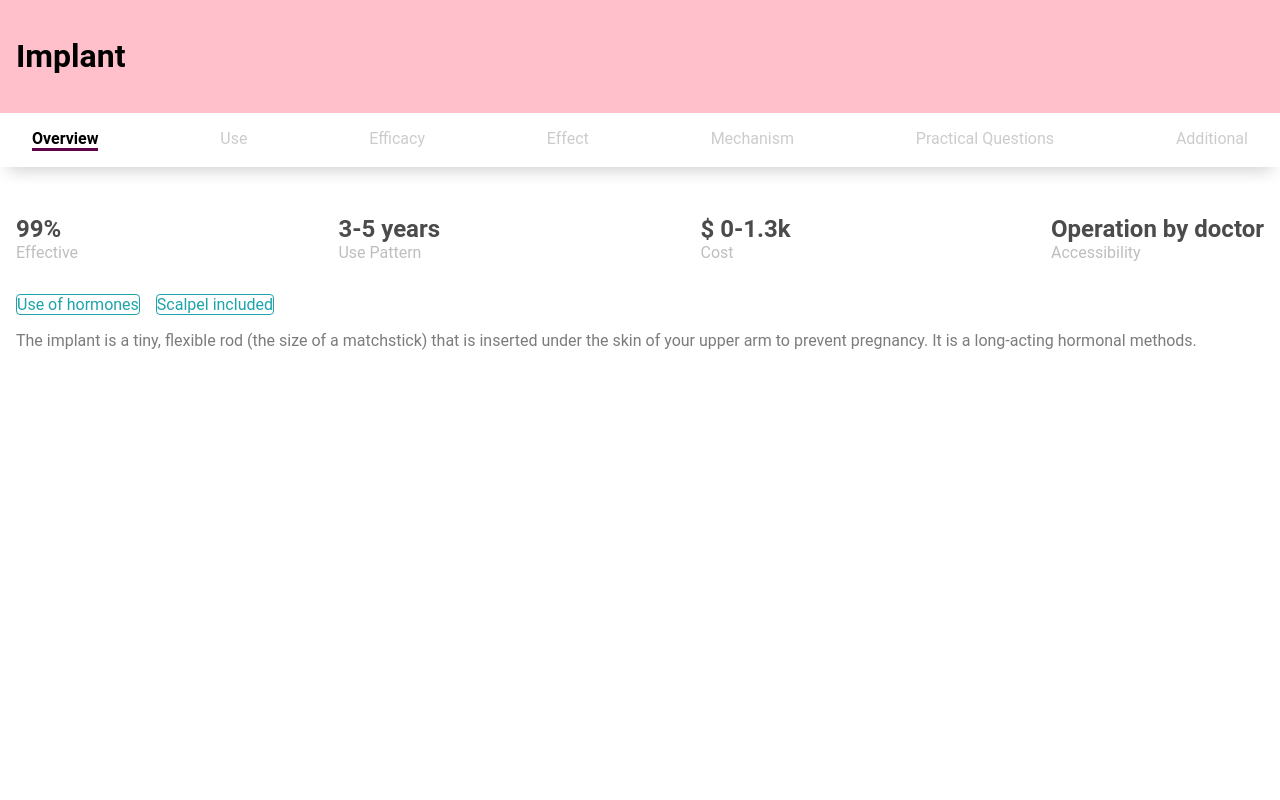
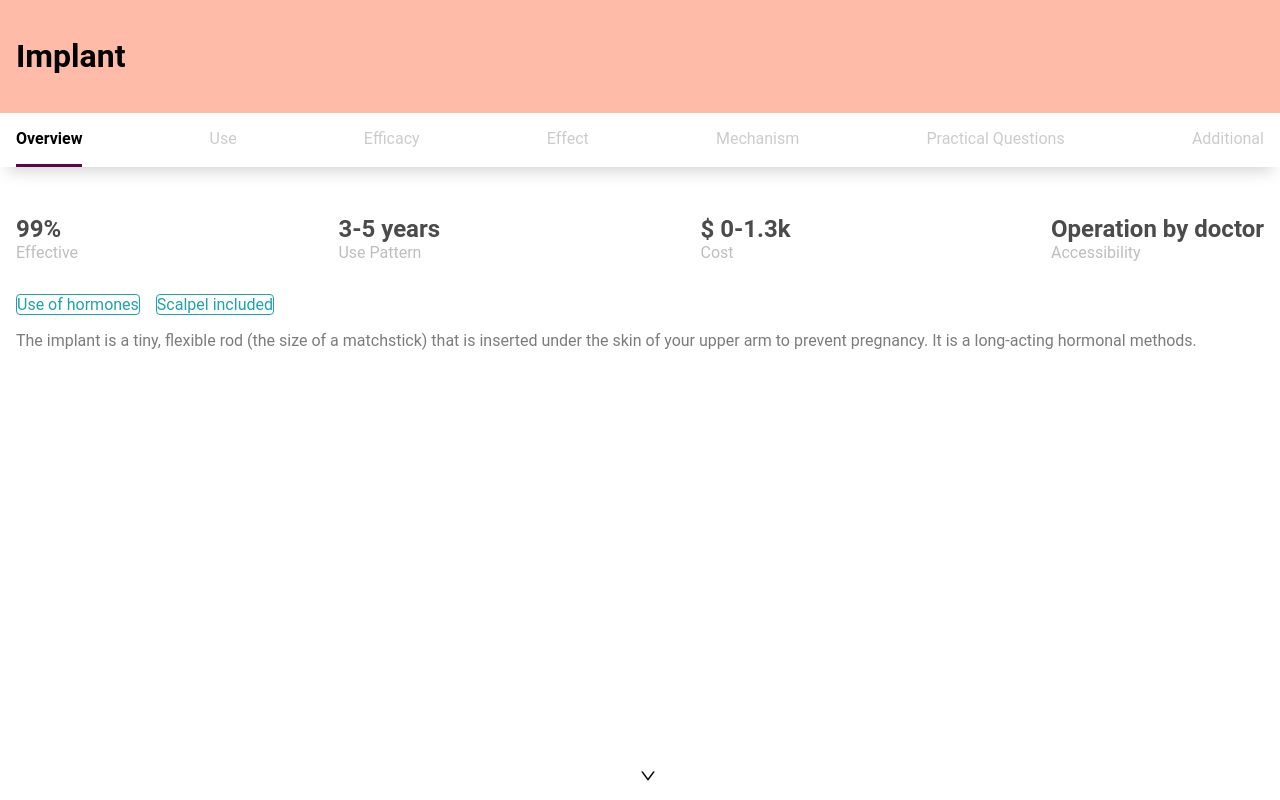
Before and after one commit to sandboxnu/knowyouroptions, a Next.js app in the folder frontend/: page /implant in a window 1280 px wide. Built offline with nearby package versions, Linux system fonts and the light colour scheme; a web font is replaced by a local one.

Commit message:
got rid of some console errors, added double error

```diff
--- a/frontend/components/PillRow.tsx
+++ b/frontend/components/PillRow.tsx
@@ -11,14 +11,16 @@ const PillRow = ({
   className,
   pillTitles,
 }: {
-  className?: string,
-  pillTitles: string[],
-}): ReactElement  => {
+  className?: string;
+  pillTitles: string[];
+}): ReactElement => {
   return (
     <PillContainer className={className}>
-      {pillTitles.map((title: string): ReactElement =>
-        <Pill>{title}</Pill>)
-      }
+      {pillTitles.map(
+        (title: string): ReactElement => (
+          <Pill key={title}>{title}</Pill>
+        ),
+      )}
     </PillContainer>
   );
 };
--- a/frontend/templates/TabBar.tsx
+++ b/frontend/templates/TabBar.tsx
@@ -7,6 +7,7 @@ const HighlightedTab = styled.div`
   border-style: solid;
   font-weight: bold;
   margin: 0 1rem;
+  padding: 1rem 0;
   white-space: nowrap;
 `;
 
@@ -17,13 +18,13 @@ const Row = styled.div`
   flex-wrap: nowrap;
   justify-content: space-between;
   overflow-y: hidden;
-  padding: 1rem;
   wrap: no-wrap;
 `;
 
 const Tab = styled.div`
   margin: 0 1rem;
   opacity: 0.2;
+  padding: 1rem 0;
   white-space: nowrap;
 `;
 
@@ -39,8 +40,12 @@ const TabBar = ({
   return (
     <Row>
       {tabs.map((tab: string, index: number) => {
-        const highlightedTab = <HighlightedTab>{tab}</HighlightedTab>;
-        const regularTab = <Tab onClick={() => setTabIndex(index)}>{tab}</Tab>;
+        const highlightedTab = <HighlightedTab key={tab}>{tab}</HighlightedTab>;
+        const regularTab = (
+          <Tab key={tab} onClick={() => setTabIndex(index)}>
+            {tab}
+          </Tab>
+        );
         return index === tabIndex ? highlightedTab : regularTab;
       })}
     </Row>
--- a/frontend/templates/contraceptives/index.tsx
+++ b/frontend/templates/contraceptives/index.tsx
@@ -6,14 +6,21 @@ import Mechanism, { MechanismProps } from './tabs/Mechanism';
 import PracticalQuestions, { PracticalProps } from './tabs/PracticalQuestions';
 import AdditionalInfo, { AdditionalProps } from './tabs/AdditionalInfo';
 import styled from 'styled-components';
+import DownOutlined from '@ant-design/icons/DownOutlined';
 
 // styled
 const Container = styled.div`
   padding: 1rem;
 `;
 
+const DownArrow = styled(DownOutlined)`
+  position: absolute;
+  bottom: 1rem;
+  left: 50%;
+`;
+
 const Header = styled(Container)`
-  background-color: pink;
+  background-color: #febba8;
 `;
 
 // components
@@ -22,9 +29,9 @@ export declare interface ContraceptivesProps {
   overviewProps: OverviewProps;
   mechanismProps: MechanismProps;
   practicalProps: PracticalProps;
-  useProps: UseProps,
+  useProps: UseProps;
   additionalProps: AdditionalProps;
-};
+}
 
 const Contraceptives = ({
   title,
@@ -60,9 +67,10 @@ const Contraceptives = ({
         <h1>{title}</h1>
       </Header>
       <TabBar tabs={tabs} tabIndex={tabIndex} setTabIndex={setTabIndex} />
-      <Container>
-        {tabComponents[tabIndex]}
-      </Container>
+      <Container>{tabComponents[tabIndex]}</Container>
+      {tabIndex < tabs.length - 1 && (
+        <DownArrow onClick={() => setTabIndex(tabIndex + 1)} />
+      )}
     </>
   );
 };
--- a/frontend/templates/contraceptives/tabs/AdditionalInfo.tsx
+++ b/frontend/templates/contraceptives/tabs/AdditionalInfo.tsx
@@ -43,10 +43,10 @@ const AdditionalInfo = ({ info }: AdditionalProps) => {
         <StyledH2>Things to notice about this method:</StyledH2>
         {info.map((section: Array<string>) => {
           return (
-            <>
+            <div key={section[0]}>
               <StyledH3>{section[0]}</StyledH3>
               <StyledP>{section[1]}</StyledP>
-            </>
+            </div>
           );
         })}
       </Section>
--- a/frontend/templates/contraceptives/tabs/Mechanism.tsx
+++ b/frontend/templates/contraceptives/tabs/Mechanism.tsx
@@ -82,7 +82,11 @@ const Mechanism = ({
         <StyledP>{whoCantUse[0]}</StyledP>
         <StyledUL>
           {whoCantUse.map((description: string, index: number) => {
-            return index !== 0 && <StyledLI>{description}</StyledLI>;
+            return (
+              index !== 0 && (
+                <StyledLI key={description}>{description}</StyledLI>
+              )
+            );
           })}
         </StyledUL>
         {warning !== '' && <Warning>{warning}</Warning>}
--- a/frontend/templates/contraceptives/tabs/Overview.tsx
+++ b/frontend/templates/contraceptives/tabs/Overview.tsx
@@ -13,14 +13,14 @@ const CategoryRow = styled.div`
 `;
 
 const CategoryTitle = styled.h3`
-  color: #BEBEBE;
+  color: #bebebe;
   font-size: 1rem;
   font-weight: normal;
   margin: 0;
 `;
 
 const CategoryValue = styled.p`
-  color: #4B4B4B;
+  color: #4b4b4b;
   font-size: 1.5rem;
   font-weight: bold;
   margin: 0;
@@ -33,48 +33,48 @@ const Column = styled.div`
 `;
 
 const Description = styled.p`
-  color: #7C7C7C;
+  color: #7c7c7c;
 `;
 
 // Components
 const Category = ({
   title,
-  value
+  value,
 }: {
-  title: string,
-  value: string
+  title: string;
+  value: string;
 }): ReactElement => {
   return (
     <Column>
       <CategoryValue>{value}</CategoryValue>
       <CategoryTitle>{title}</CategoryTitle>
     </Column>
-  )
-}
+  );
+};
 
 export declare interface OverviewProps {
-  description: string,
+  description: string;
   // info: string[]<[category: string, value: string]>
-  info: Array<string[]>,
-  pillTitles: string[]
-};
+  info: Array<string[]>;
+  pillTitles: string[];
+}
 
 const Overview = ({
   description,
   info,
-  pillTitles
+  pillTitles,
 }: OverviewProps): ReactElement => {
   return (
     <>
       <CategoryRow>
-        {info.map(([category, value]: string[]): ReactElement =>
-            <Category title={category} value={value}/>
+        {info.map(
+          ([category, value]: string[]): ReactElement => (
+            <Category key={category} title={category} value={value} />
+          ),
         )}
       </CategoryRow>
       <PillRow pillTitles={pillTitles} />
-      <Description>
-        {description}
-      </Description>
+      <Description>{description}</Description>
     </>
   );
 };
--- a/frontend/templates/contraceptives/tabs/PracticalQuestions.tsx
+++ b/frontend/templates/contraceptives/tabs/PracticalQuestions.tsx
@@ -68,7 +68,11 @@ const PracticalQuestions = ({
         <StyledP>{access[0]}</StyledP>
         <StyledUL>
           {access.map((description: string, index: number) => {
-            return index !== 0 && <StyledLI>{description}</StyledLI>;
+            return (
+              index !== 0 && (
+                <StyledLI key={description}>{description}</StyledLI>
+              )
+            );
           })}
         </StyledUL>
       </Section>
```
